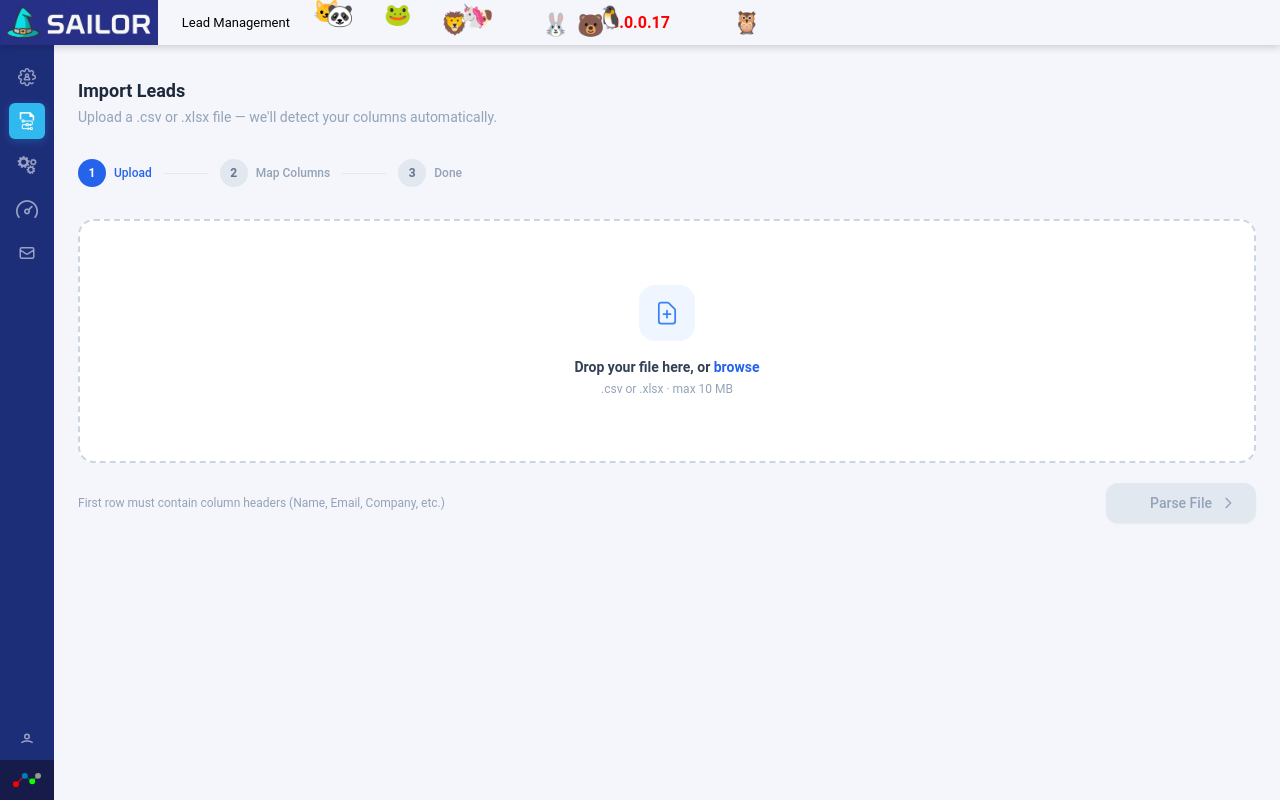
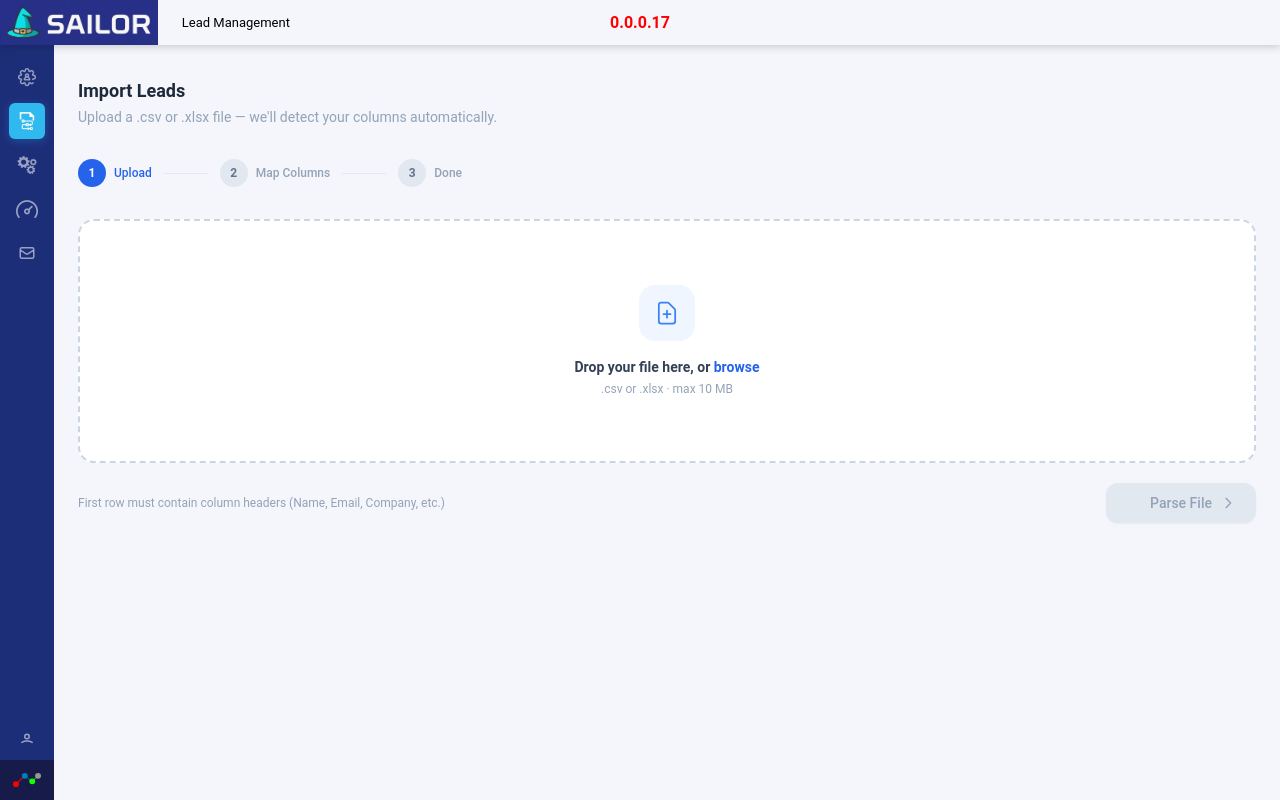
Before and after one commit to yhadarsha/Sailor, a Django app: template templates/imports/wizard.html in a window 1280 px wide. Run offline with Django 5.2, Linux system fonts and the light colour scheme; the template is opened without the code that fills it: most values are stand-ins (such as "Sample title", 1, 10 or a date in 2020); some libraries are stand-ins or nearby versions; some web fonts are replaced.

Commit message:
Commented the pets in the Base.html we can un comment if needed in the future

```diff
--- a/templates/base.html
+++ b/templates/base.html
@@ -390,10 +390,10 @@
     <span class="version-number">0.0.0.17</span>
 
     <!-- ── Pet stage ────────────────────────────────────────────────────── -->
-    <div id="pet-stage" style="
+    <!-- <div id="pet-stage" style="
       flex:1; position:relative; overflow:hidden; height:45px;
       pointer-events:none; margin-left:8px; margin-right:8px;
-    "></div>
+    "></div> -->
 
     <div class="htmx-spinner-wrap">
       <svg class="animate-spin" style="width:14px;height:14px" fill="none" viewBox="0 0 24 24">
```
